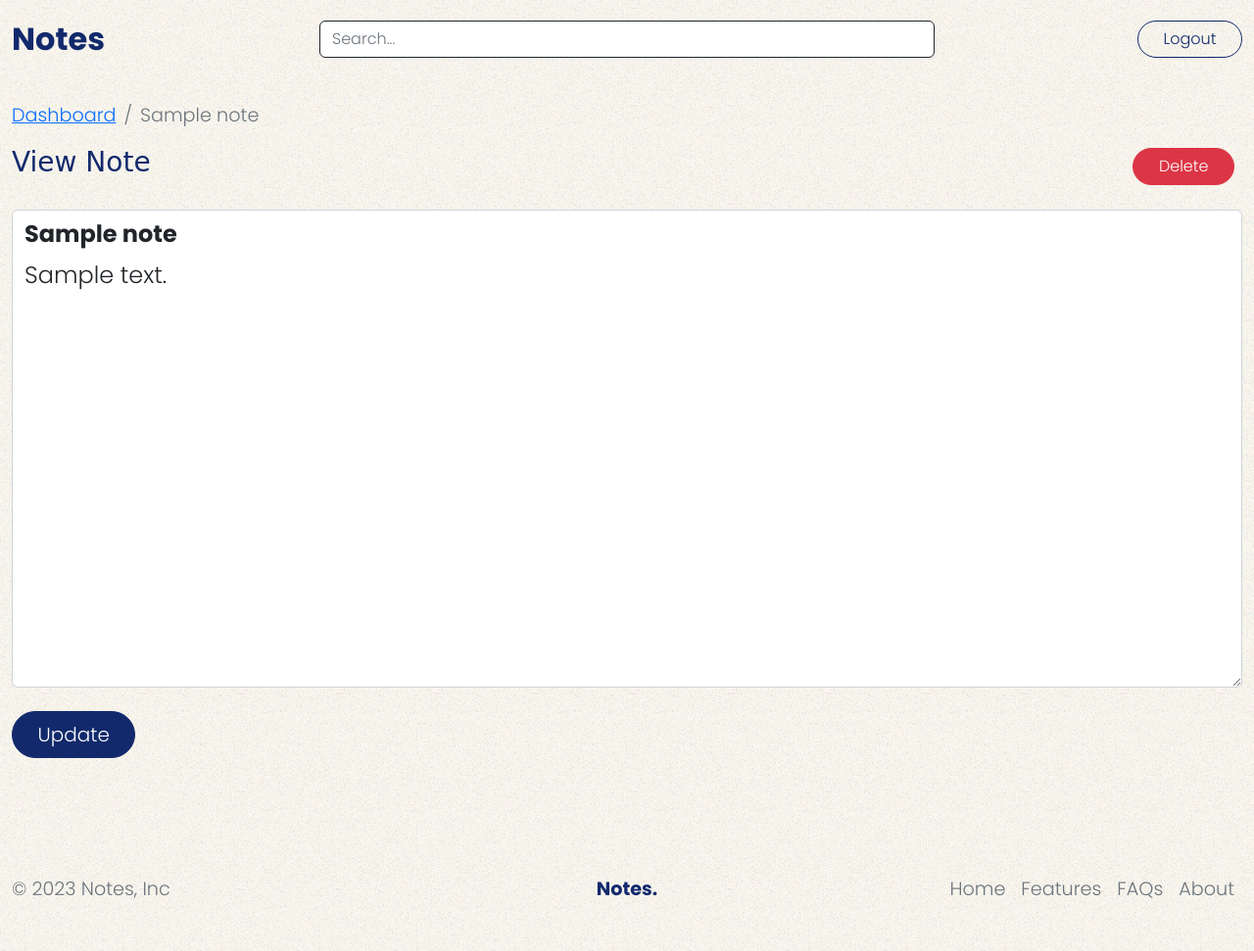
After one commit to ianish07/NotesApp, a Node server app: page /dashboard/item/600000000000000000000001 in a window 1280 px wide. The commit adds this page. Shown: the whole page at 98% size. Run offline with Node 20, Linux system fonts and the light colour scheme; a user stored in the database is signed in; tables that the repository leaves empty hold one stand-in row (values such as "Sample post"); some libraries are stand-ins or nearby versions; some web fonts are replaced.

Commit message:
Added CRUD operations

```diff
--- a/app.js
+++ b/app.js
@@ -2,6 +2,7 @@ require('dotenv').config();
 
 const express = require('express');
 const expressLayouts = require('express-ejs-layouts');
+const methodOverride = require('method-override');
 const connectDB = require('./server/config/db');
 const session = require('express-session');
 const passport = require('passport');
@@ -24,6 +25,7 @@ app.use(passport.session());
 
 app.use(express.urlencoded({extended: true}));
 app.use(express.json());
+app.use(methodOverride("_method"));
 
 //Connect to DB
 connectDB();
--- a/server/controllers/dashboardController.js
+++ b/server/controllers/dashboardController.js
@@ -1,13 +1,141 @@
+const Note = require('../models/Notes');
+const mongoose = require('mongoose');
+
 // Get Dashboard
 
 exports.dashboard = async (req, res) => {
+
+    let perPage  = 12;
+    let page = req.query.page || 1;
+
     const locals = {
         title: "Dashboard",
         description: "Nodejs notes App"
     };
-    res.render('dashboard/index', {
-        locals,
-        layout: '../views/layouts/dashboard'
+
+    try{
+
+        const notes = await Note.aggregate([
+            //sorting with newest 1st
+            {
+                $sort: {
+                    updatedAt: -1
+                }
+            },
+            //match data with curr user
+            {
+                $match: {
+                    user: new mongoose.Types.ObjectId(req.user.id)
+                }
+            },
+            {
+                $project: {
+                    //show title with max 30 char
+                    title: { $substr: ["$title", 0, 30] },
+                    //show body with max 100 char
+                    body: { $substr: ["$body", 0, 100] },
+                },
+            }
+        ])
+        .skip(perPage * page - perPage)
+        .limit(perPage)     //limit how many notes u wanna display per page
+        .exec()
+
+        const count = await Note.count();
+
+        res.render('dashboard/index', {
+            userName: req.user.firstName,
+            notes,
+            locals,
+            layout: '../views/layouts/dashboard',
+            current: page,
+            pages: Math.ceil(count / perPage)
+        });
+
+    } catch (error) {
+        console.log(error);
+    }
+};
+
+/**
+ * GET / View specific note
+ */
+
+exports.dashboardViewNote = async(req, res) => {
+    const note = await Note.findById({ _id: req.params.id })
+    .where({ user: req.user.id }).lean();
+
+    if(note) {
+        res.render("dashboard/view-note", {
+            noteID: req.params.id,
+            note,
+            layout: "../views/layouts/dashboard"
+        });
+    } else {
+        res.send("Something went wrong!");
+    }
+};
+
+/**
+ * PUT / Update specific note
+ */
+
+exports.dashboardUpdateNote = async(req, res) => {
+    try {
+
+        await Note.findByIdAndUpdate(
+            { _id: req.params.id },
+            {
+                title: req.body.title,
+                body: req.body.body,
+                updatedAt: Date.now()
+            }
+        ).where({user: req.user.id });
+
+        res.redirect("/dashboard");
+
+    } catch (error) {
+        console.log(error);
+    }
+};
+
+/**
+ * DELETE/ delete a note
+ */
+
+exports.dashboardDeleteNote = async (req, res) => {
+    try {
+        await Note.deleteOne(
+            { _id: req.params.id }
+        ).where({ user: req.user.id });
+
+        res.redirect("/dashboard");
+
+    } catch (error) {
+        console.log(error);
+    }
+};
+
+/**
+ * GET / Add Notes
+ */
+
+exports.dashboardAddNote = async (req, res) => {
+    res.render('dashboard/add', {
+        layout: "../views/layouts/dashboard"
     });
+};
 
-}
+/**
+ *  POST / Add Notes
+ */
+
+exports.dashboardAddNoteSubmit = async (req, res) => {
+    try {
+        req.body.user = req.user.id;
+        await Note.create(req.body);
+        res.redirect('/dashboard');
+    } catch (error) {
+        console.log(error);
+    }
+};
--- /dev/null
+++ b/views/dashboard/view-note.ejs
@@ -0,0 +1,65 @@
+<div class="container-fluid container-fluid-custom pb-5 mb-5">
+
+    <div class="row mb-4">
+      <div class="col">
+        <nav aria-label="breadcrumb">
+          <ol class="breadcrumb">
+            <li class="breadcrumb-item"><a href="/dashboard">Dashboard</a></li>
+            <li class="breadcrumb-item active"><%= note.title %></li>
+          </ol>
+        </nav>
+        <div class="col d-flex justify-content-between align-items-center">
+          <h1 class="h3">View Note</h1>
+          <button type="button" class="btn btn-danger me-2" data-bs-toggle="modal" id="deleteButton" data-bs-target="#deleteModal">
+            Delete
+          </button>
+        </div>
+      </div>
+    </div>
+
+
+    <form action="/dashboard/item/<%= noteID %>?_method=PUT" method="POST" class="position-relative">
+      <div class="form-group mb-4 position-absolute" style="left:1px; top:1px; right: 1px;">
+        <input type="text" class="form-control fw-bold border-0 fs-4" id="title" name="title" value="<%= note.title %>" placeholder="Title">
+      </div>
+
+      <div class="form-group mb-4">
+        <textarea class="form-control pt-5 fs-4" id="body" name="body" placeholder="Take a note..." rows="12"><%= note.body %></textarea>
+      </div>
+
+      <div class="form-group">
+        <button type="submit" class="btn btn-primary btn-lg">Update</button>
+      </div>
+
+    </form>
+
+  </div>
+
+
+
+  <div class="modal fade" tabindex="-1" role="dialog" id="deleteModal">
+    <div class="modal-dialog" role="document">
+      <div class="modal-content">
+        <div class="modal-header">
+          <h5 class="modal-title">You are about to delete a note</h5>
+          <button type="button" class="close" data-bs-dismiss="modal" aria-label="Close">
+            <span aria-hidden="true">&times;</span>
+          </button>
+        </div>
+        <div class="modal-body">
+          <p>
+            This will delete your note <b class="fw-bold"><%= note.title %></b><br/>
+            Are you sure?
+          </p>
+        </div>
+        <div class="modal-footer">
+          <button type="button" class="btn btn-secondary" data-bs-dismiss="modal">Close</button>
+
+          <form action="/dashboard/item-delete/<%= noteID %>?_method=DELETE" method="POST" class="position-relative">
+            <button type="submit" class="btn btn-primary">Delete Note</button>
+          </form>
+
+        </div>
+      </div>
+    </div>
+  </div>
```
Also changed, not shown: server/models/Notes.js (added, +27 -0 lines), server/routes/dashboard.js (+8 -1 lines), views/dashboard/add.ejs (added, +33 -0 lines), views/dashboard/index.ejs (+70 -1 lines).
